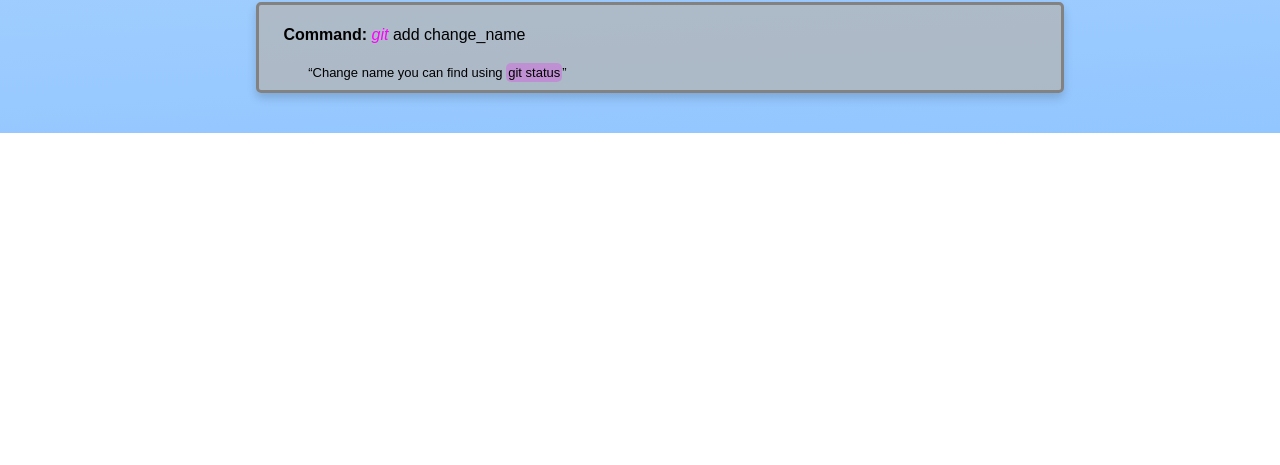
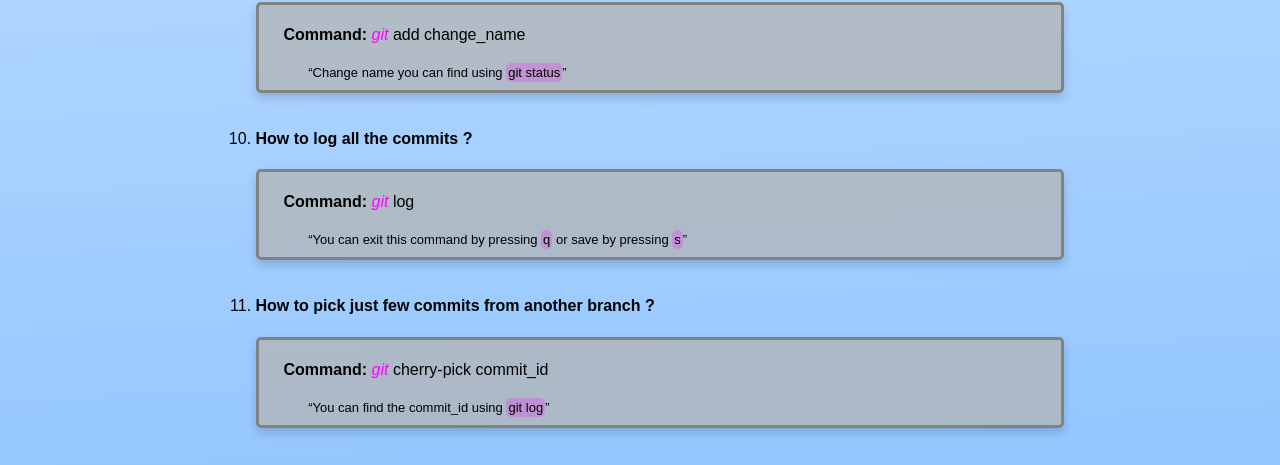
Before and after one commit to SamuelFoc/GitHub-DEMO, a plain HTML site: page index.html in a window 1280 px wide. Shown: the part 1496-1961 px from the top of the page. Before the commit the page ends 1629 px from the top, so only its background shows below. Drawn offline with Linux system fonts and the light colour scheme.

Commit message:
New commands added

```diff
--- a/index.html
+++ b/index.html
@@ -69,6 +69,7 @@
                 </div>
             </li>
 
+            <!-- 8 -->
             <li>
                 <strong><h4>How to create new branch ?</h4></strong>
                 <div class="insider">
@@ -77,6 +78,7 @@
                 </div>
             </li>
 
+            <!-- 9 -->
             <li>
                 <strong><h4>How to switch between branches ?</h4></strong>
                 <div class="insider">
@@ -84,6 +86,7 @@
                 </div>
             </li>
 
+            <!-- 10 -->
             <li>
                 <strong><h4>How to stage change ?</h4></strong>
                 <div class="insider">
@@ -91,6 +94,25 @@
                     <q>Change name you can find using <mark>git status</mark></q>
                 </div>
             </li>
+
+            <!-- 11 -->
+            <li>
+                <strong><h4>How to log all the commits ?</h4></strong>
+                <div class="insider">
+                    <p><strong>Command: </strong><i class="colored">git </i>log</p>
+                    <q>You can exit this command by pressing <mark>q</mark> or save by pressing <mark>s</mark></q>
+                </div>
+            </li>
+
+            <!-- 12 -->
+            <li>
+                <strong><h4>How to pick just few commits from another branch ?</h4></strong>
+                <div class="insider">
+                    <p><strong>Command: </strong><i class="colored">git </i>cherry-pick commit_id</p>
+                    <q>You can find the commit_id using <mark>git log</mark></q>
+                </div>
+            </li>
+
         </ol>
     </div>
 </body>
```
